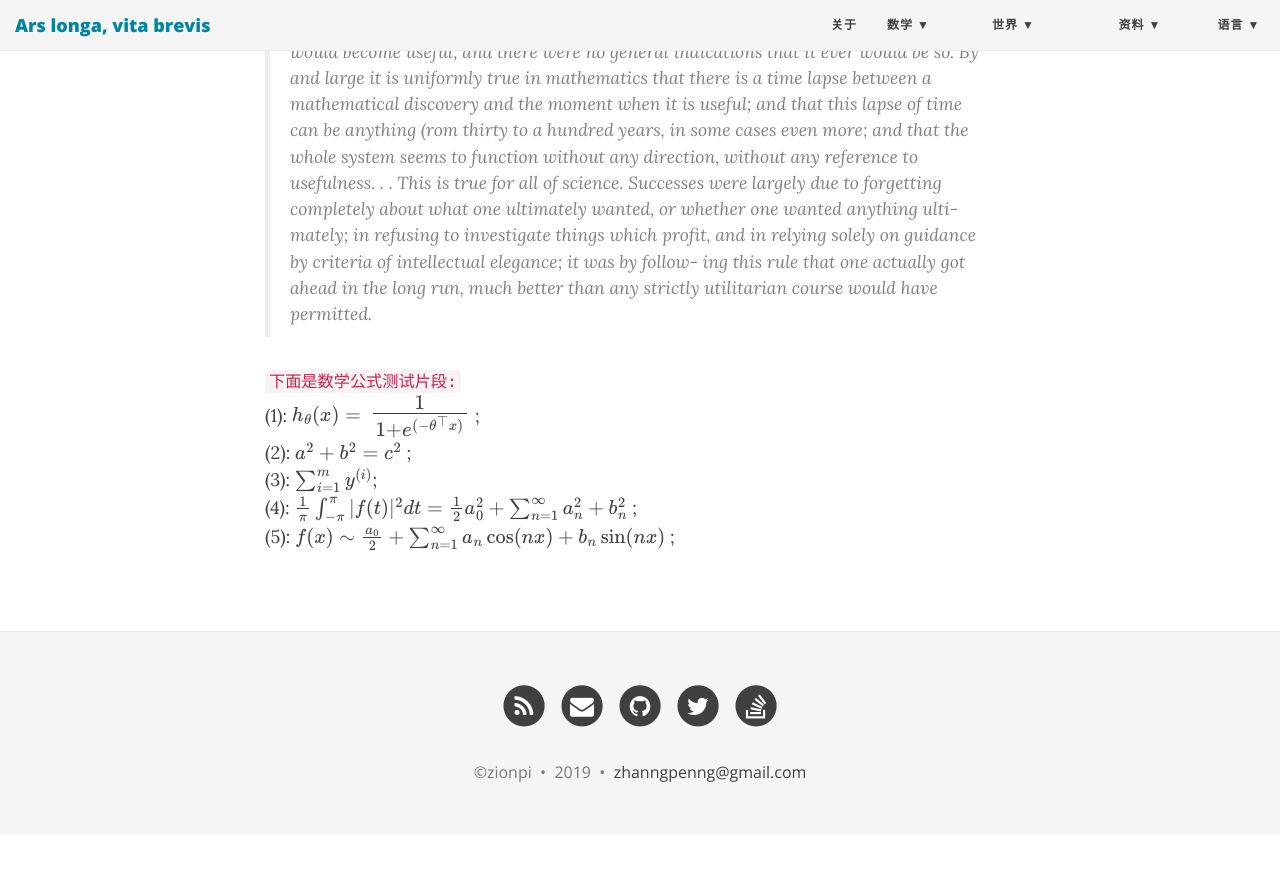
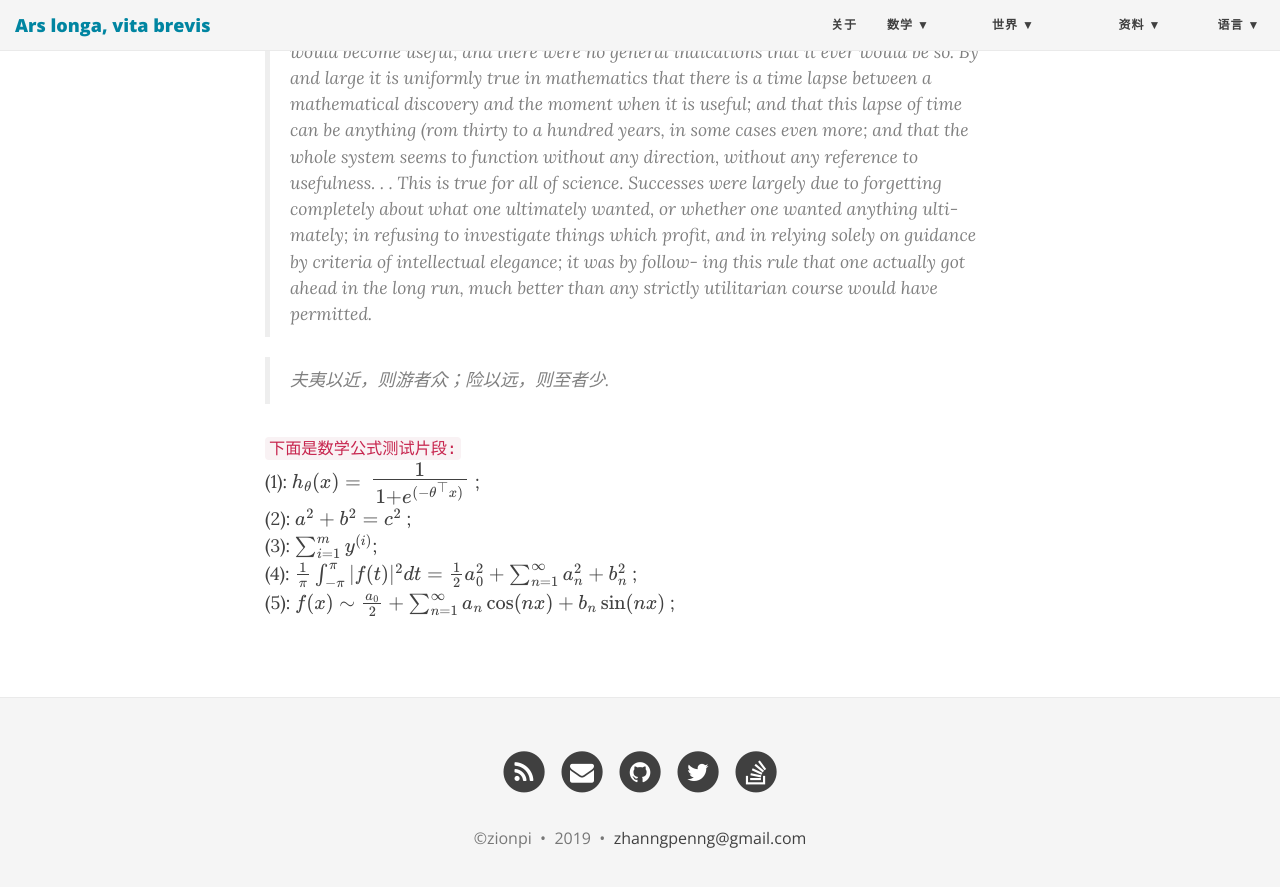
Before and after one commit to ZionPi/zionpi.github.io, a Jekyll site: the page built from about.md, in a window 1280 px wide and 900 px high, scrolled down 1376 px. Shown: the top 887 px of the window. Built offline with Jekyll 4.4.1, drawn with Linux system fonts in a browser that asks for light colours; nearby versions of some CDN libraries; formulas are drawn with MathJax 3; before the commit the page ends 2210 px from its top, so only the background shows below that.

Commit message:
Update about.md

```diff
--- a/about.md
+++ b/about.md
@@ -49,6 +49,8 @@ solely on guidance by criteria of intellectual elegance; it was by follow-
 ing this rule that one actually got ahead in the long run, much better
 than any strictly utilitarian course would have permitted.
 
+> 夫夷以近，则游者众；险以远，则至者少.
+
  `下面是数学公式测试片段:`
  (1): $h_\theta(x) = \Large\frac{1}{1 + \mathcal{e}^{(-\theta^\top x)}}$ ; <br/>
  (2): $a^2 + b^2 = c^2$ ; <br/>
```
